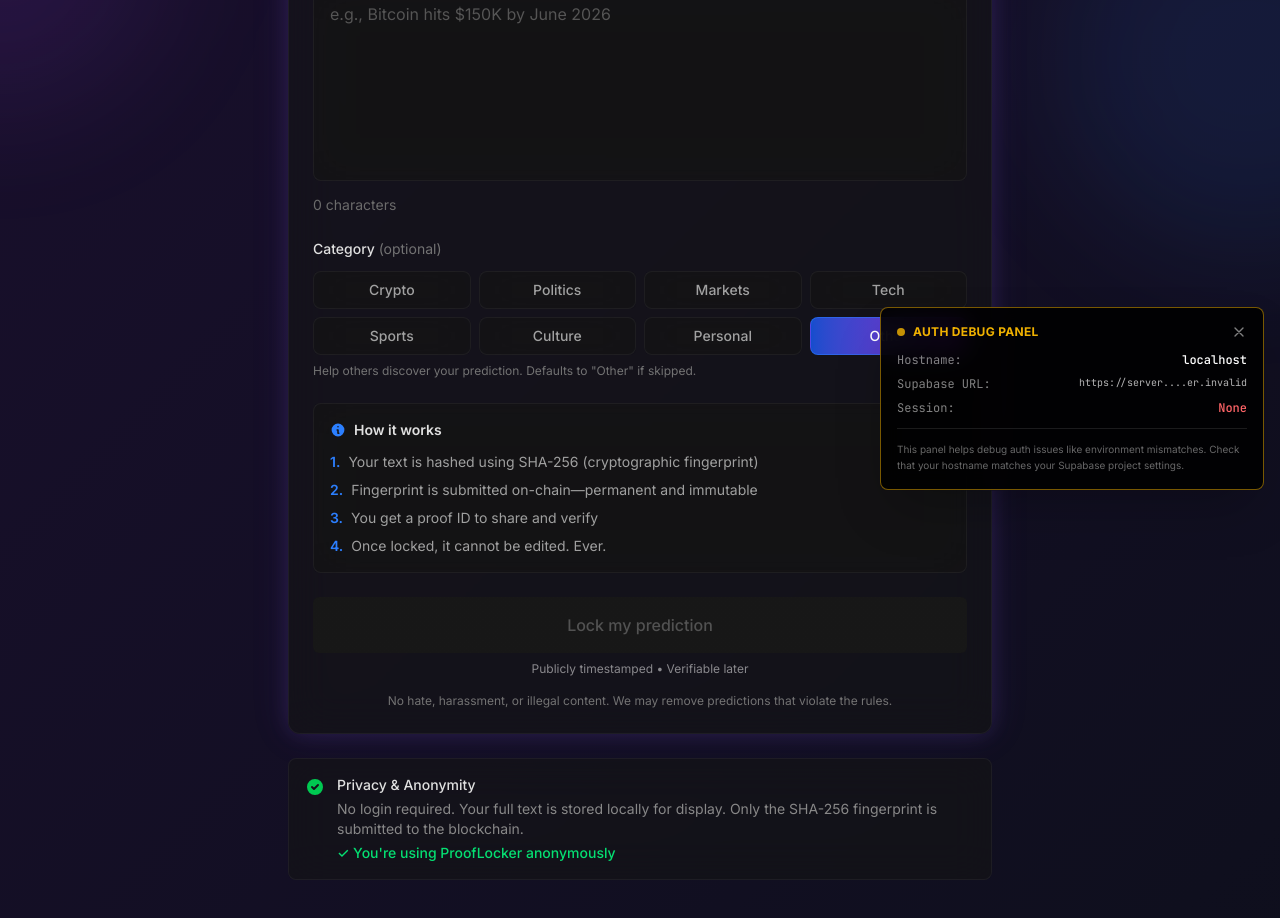
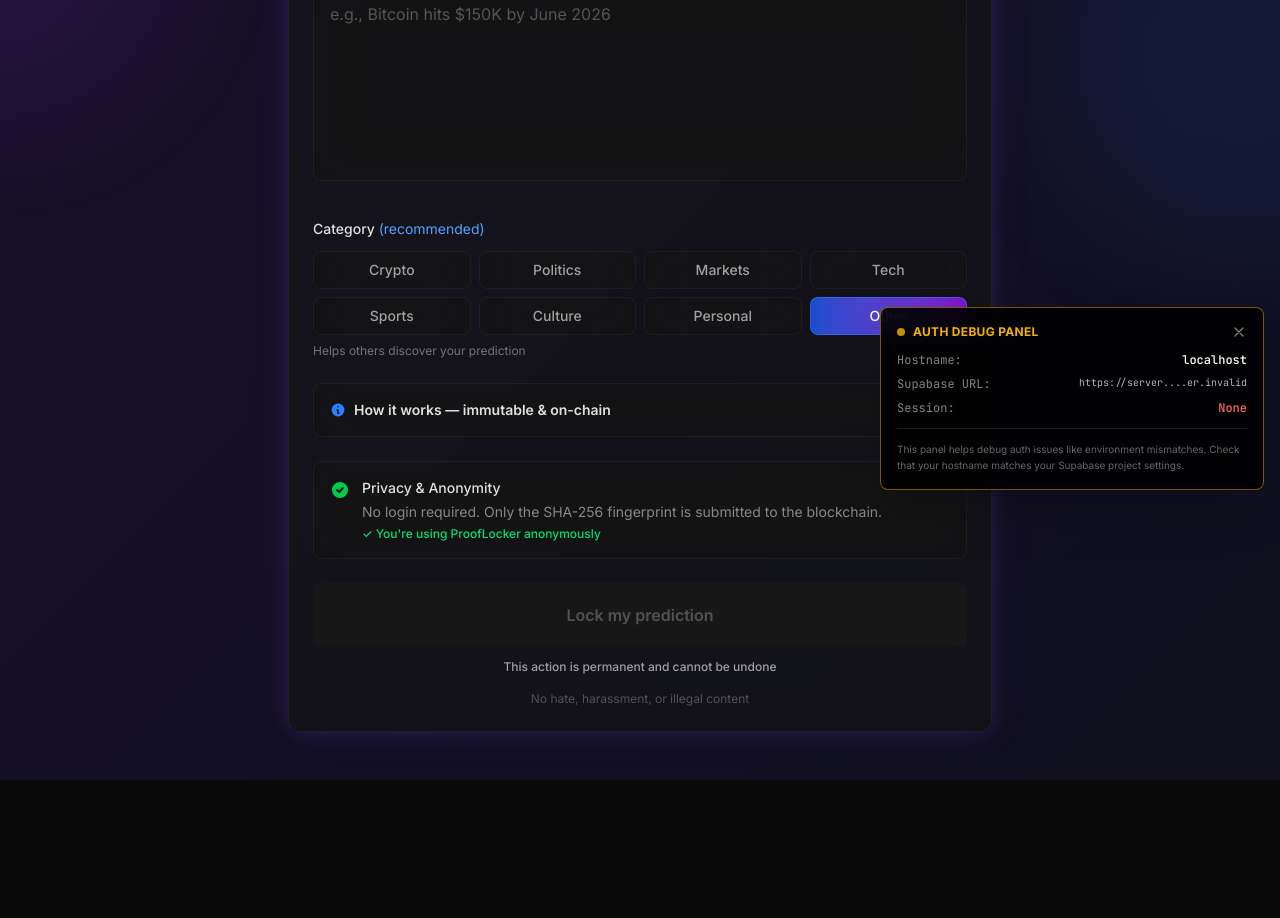
Before and after one commit to Boomchakalala/prooflocker, a Next.js app: page /lock in a window 1280 px wide. Shown: the part 294-1212 px from the top of the page. After the commit the page ends 1074 px from the top, so only its background shows below. Built offline with nearby package versions, Linux system fonts and the light colour scheme; no server answers.

Commit message:
Sandbox autosave

```diff
--- a/src/app/lock/page.tsx
+++ b/src/app/lock/page.tsx
@@ -15,6 +15,7 @@ export default function LockPage() {
   const [isAnonymous, setIsAnonymous] = useState(true);
   const [locked, setLocked] = useState(false);
   const [proofId, setProofId] = useState<string>("");
+  const [howItWorksExpanded, setHowItWorksExpanded] = useState(false);
 
   const categories = ["Crypto", "Politics", "Markets", "Tech", "Sports", "Culture", "Personal", "Other"];
 
@@ -132,9 +133,15 @@ export default function LockPage() {
                   disabled={loading}
                 />
                 <div className="flex items-center justify-between mt-2">
+                  {text.length > 0 && (
                     <span className="text-sm text-[#6b6b6b]">
                       {text.length} characters
+                      {text.length < 20 && text.length > 0 && (
+                        <span className="ml-2 text-xs text-neutral-600">· Concise predictions work best</span>
+                      )}
                     </span>
+                  )}
+                  {text.length === 0 && <span></span>}
                   {text.length > 80 && (
                     <span className="text-xs text-yellow-500 flex items-center gap-1">
                       <svg className="w-3 h-3" fill="currentColor" viewBox="0 0 20 20">
@@ -152,7 +159,7 @@ export default function LockPage() {
                   htmlFor="category-select"
                   className="block text-sm font-medium text-[#e0e0e0] mb-3"
                 >
-                  Category <span className="text-neutral-500 font-normal">(optional)</span>
+                  Category <span className="text-blue-400 font-normal">(recommended)</span>
                 </label>
                 <div className="grid grid-cols-4 gap-2">
                   {categories.map((cat) => (
@@ -172,12 +179,17 @@ export default function LockPage() {
                   ))}
                 </div>
                 <p className="text-xs text-neutral-500 mt-2">
-                  Help others discover your prediction. Defaults to "Other" if skipped.
+                  Helps others discover your prediction
                 </p>
               </div>
 
+              {/* How it works - Collapsible */}
               <div className="glass border border-white/5 rounded-lg p-4 mb-6">
-                <h3 className="text-sm font-semibold text-[#e0e0e0] mb-3 flex items-center gap-2">
+                <button
+                  onClick={() => setHowItWorksExpanded(!howItWorksExpanded)}
+                  className="w-full flex items-center justify-between text-left group"
+                >
+                  <h3 className="text-sm font-semibold text-[#e0e0e0] flex items-center gap-2">
                     <svg
                       className="w-4 h-4 text-blue-500"
                       fill="currentColor"
@@ -189,9 +201,21 @@ export default function LockPage() {
                         clipRule="evenodd"
                       />
                     </svg>
-                  How it works
+                    How it works — immutable & on-chain
                   </h3>
-                <ol className="space-y-2 text-sm text-[#a0a0a0]">
+                  <svg
+                    className={`w-4 h-4 text-neutral-500 transition-transform ${
+                      howItWorksExpanded ? "rotate-180" : ""
+                    }`}
+                    fill="none"
+                    stroke="currentColor"
+                    viewBox="0 0 24 24"
+                  >
+                    <path strokeLinecap="round" strokeLinejoin="round" strokeWidth={2} d="M19 9l-7 7-7-7" />
+                  </svg>
+                </button>
+                {howItWorksExpanded && (
+                  <ol className="space-y-2 text-sm text-[#a0a0a0] mt-3 pt-3 border-t border-white/5">
                     <li className="flex gap-2">
                       <span className="text-blue-500 flex-shrink-0 font-semibold">1.</span>
                       <span>Your text is hashed using SHA-256 (cryptographic fingerprint)</span>
@@ -213,12 +237,44 @@ export default function LockPage() {
                       </span>
                     </li>
                   </ol>
+                )}
               </div>
 
+              {/* Privacy notice - Moved above CTA */}
+              <div className="glass rounded-lg p-4 border border-white/5 mb-6">
+                <div className="flex items-start gap-3">
+                  <svg
+                    className="w-5 h-5 text-green-500 flex-shrink-0 mt-0.5"
+                    fill="currentColor"
+                    viewBox="0 0 20 20"
+                  >
+                    <path
+                      fillRule="evenodd"
+                      d="M10 18a8 8 0 100-16 8 8 0 000 16zm3.707-9.293a1 1 0 00-1.414-1.414L9 10.586 7.707 9.293a1 1 0 00-1.414 1.414l2 2a1 1 0 001.414 0l4-4z"
+                      clipRule="evenodd"
+                    />
+                  </svg>
+                  <div>
+                    <p className="text-sm text-[#e0e0e0] font-medium mb-1">
+                      Privacy & Anonymity
+                    </p>
+                    <p className="text-sm text-[#888]">
+                      No login required. Only the SHA-256 fingerprint is submitted to the blockchain.
+                      {isAnonymous && (
+                        <span className="block mt-1 text-green-400 font-medium text-xs">
+                          ✓ You're using ProofLocker anonymously
+                        </span>
+                      )}
+                    </p>
+                  </div>
+                </div>
+              </div>
+
+              {/* Primary CTA - Enhanced */}
               <button
                 onClick={handleLock}
                 disabled={!text.trim() || loading}
-                className="w-full px-6 py-4 bg-gradient-to-r from-blue-600/80 to-purple-600/80 hover:from-blue-600 hover:to-purple-600 disabled:bg-neutral-900 disabled:text-neutral-600 disabled:cursor-not-allowed text-white font-medium rounded-md transition-all disabled:from-neutral-900 disabled:to-neutral-900"
+                className="relative w-full px-6 py-5 bg-gradient-to-r from-blue-600 to-purple-600 hover:from-blue-500 hover:to-purple-500 disabled:bg-neutral-900 disabled:text-neutral-600 disabled:cursor-not-allowed text-white font-semibold text-base rounded-lg transition-all disabled:from-neutral-900 disabled:to-neutral-900 shadow-lg shadow-blue-500/25 hover:shadow-blue-500/40 disabled:shadow-none"
               >
                 {loading ? (
                   <span className="flex items-center justify-center gap-2">
@@ -247,45 +303,16 @@ export default function LockPage() {
                   "Lock my prediction"
                 )}
               </button>
-              <p className="text-xs text-white/50 text-center mt-2">
-                Publicly timestamped • Verifiable later
+
+              {/* Permanence warning */}
+              <p className="text-xs text-neutral-400 text-center mt-3 font-medium">
+                This action is permanent and cannot be undone
               </p>
 
               {/* Content policy notice */}
-              <p className="mt-4 text-xs text-neutral-500 text-center">
-                No hate, harassment, or illegal content. We may remove predictions that violate the rules.
+              <p className="mt-4 text-xs text-neutral-600 text-center">
+                No hate, harassment, or illegal content
               </p>
-            </div>
-
-            {/* Privacy notice */}
-            <div className="mt-6 glass rounded-lg p-4 border border-white/5 fade-in">
-              <div className="flex items-start gap-3">
-                <svg
-                  className="w-5 h-5 text-green-500 flex-shrink-0 mt-0.5"
-                  fill="currentColor"
-                  viewBox="0 0 20 20"
-                >
-                  <path
-                    fillRule="evenodd"
-                    d="M10 18a8 8 0 100-16 8 8 0 000 16zm3.707-9.293a1 1 0 00-1.414-1.414L9 10.586 7.707 9.293a1 1 0 00-1.414 1.414l2 2a1 1 0 001.414 0l4-4z"
-                    clipRule="evenodd"
-                  />
-                </svg>
-                <div>
-                  <p className="text-sm text-[#e0e0e0] font-medium mb-1">
-                    Privacy & Anonymity
-                  </p>
-                  <p className="text-sm text-[#888]">
-                    No login required. Your full text is stored locally for display.
-                    Only the SHA-256 fingerprint is submitted to the blockchain.
-                    {isAnonymous && (
-                      <span className="block mt-1 text-green-400 font-medium">
-                        ✓ You're using ProofLocker anonymously
-                      </span>
-                    )}
-                  </p>
-                </div>
-              </div>
             </div>
           </>
         ) : (
```
Lines whose indentation alone changed are shown as unchanged.
